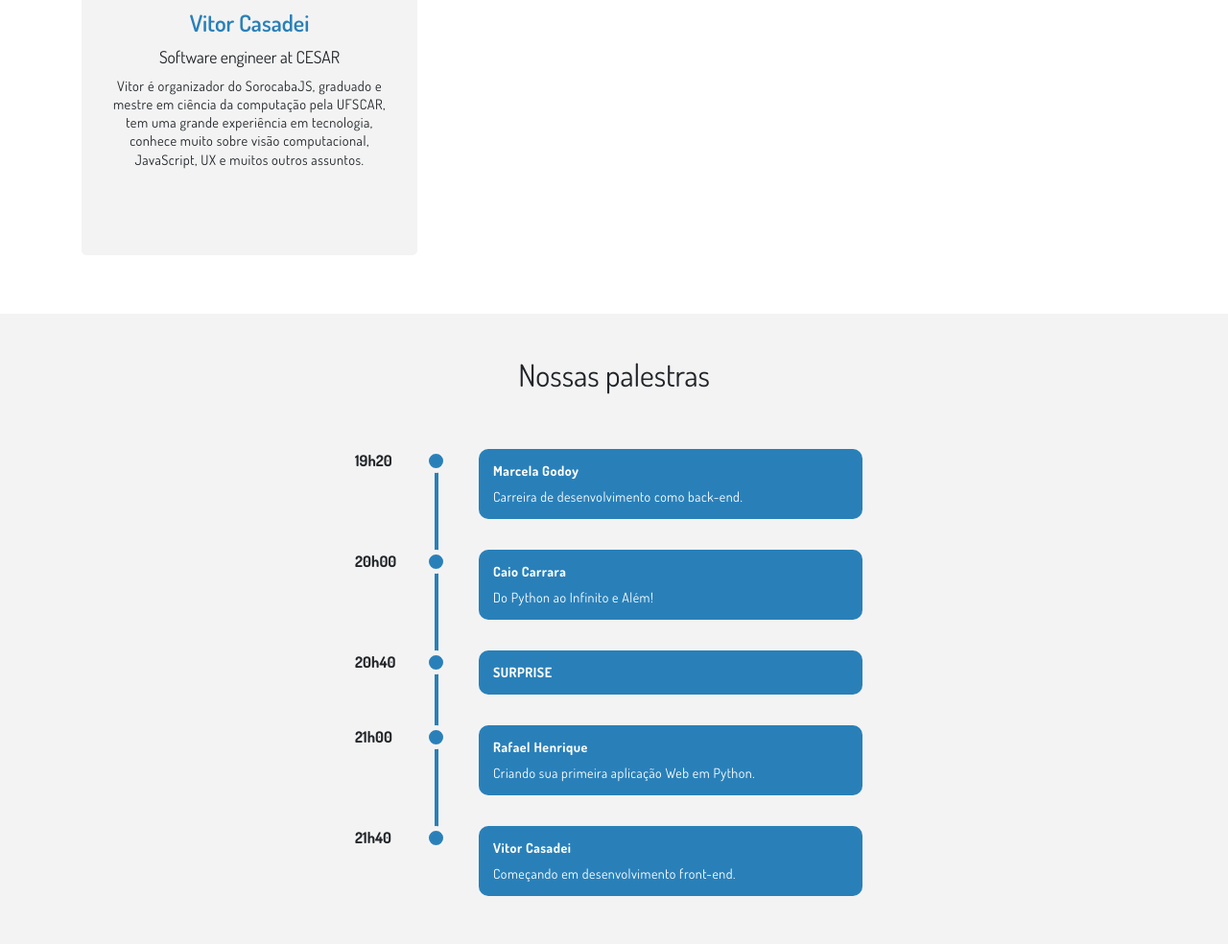
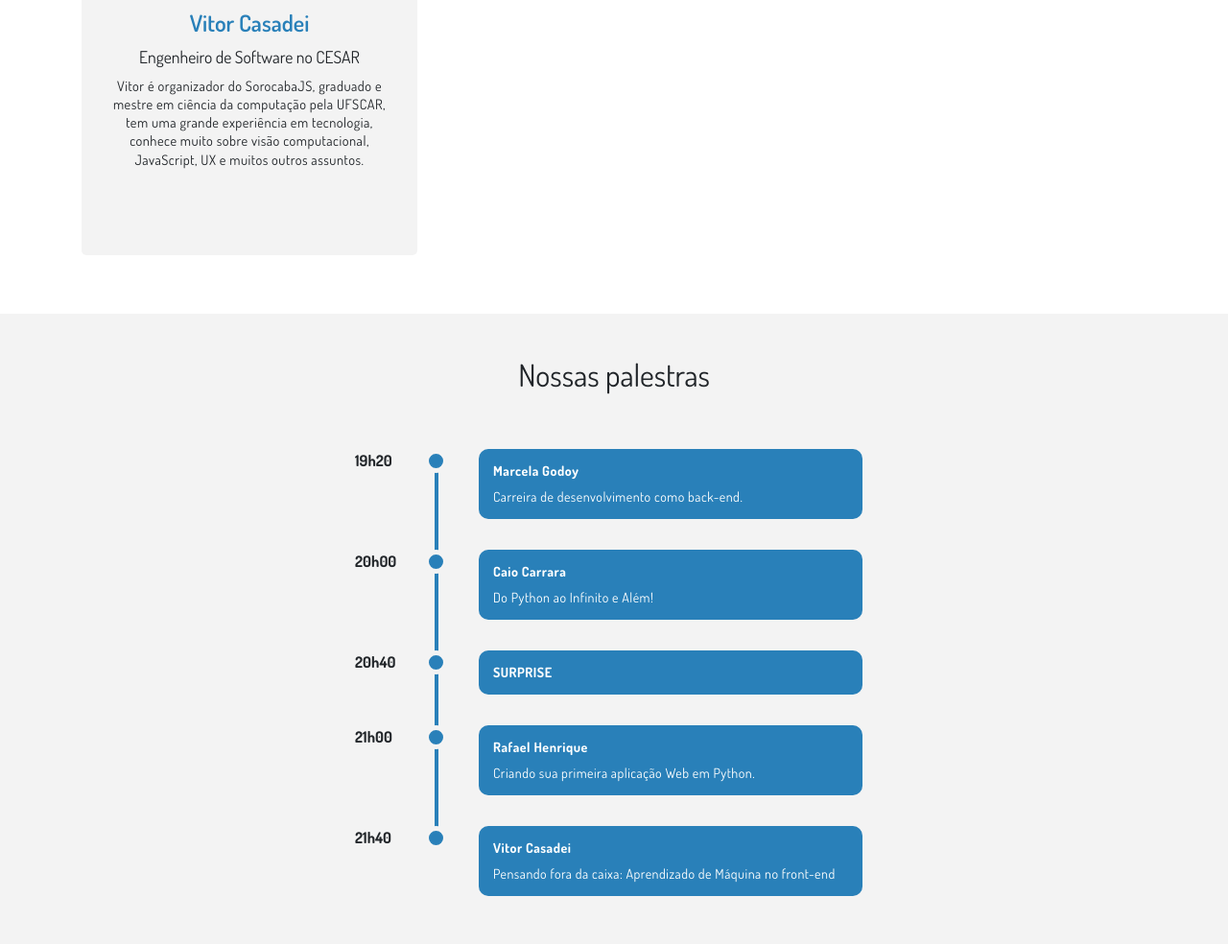
Before and after one commit to castelolabs/castelolabs.github.io, a website: page index.html in a window 1280 px wide. Shown: the part 1235-2219 px from the top of the page at 96% size. Drawn offline with nearby package versions, Linux system fonts and the light colour scheme; some packages are replaced by stand-ins of ours; some icons are missing.

Commit message:
Troca tema da última palestra

```diff
--- a/index.html
+++ b/index.html
@@ -222,7 +222,7 @@
                         <div class="m5"></div>
 
                         <div class="speaker__company">
-                            Software engineer at CESAR
+                            Engenheiro de Software no CESAR
                         </div>
 
                         <div class="m5"></div>
@@ -325,7 +325,7 @@
                         <div class="timeline__text">
                             <b>Vitor Casadei</b>
                             <div class="m5"></div>
-                            Começando em desenvolvimento front-end.
+                            Pensando fora da caixa: Aprendizado de Máquina no front-end
                         </div>
                     </div>
                 </div>
```
